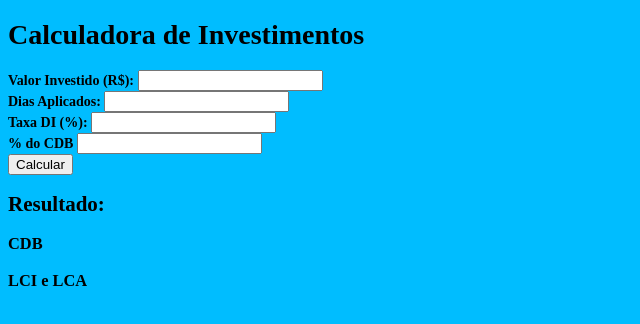
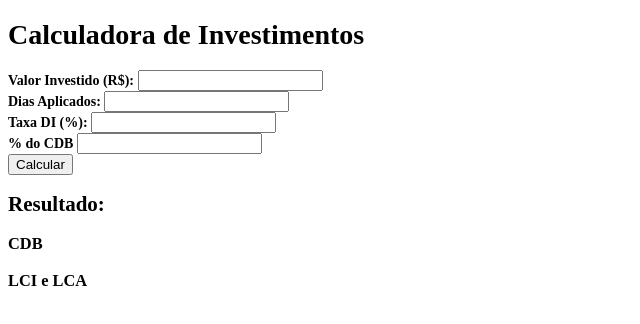
Before and after one commit to GitConfia-DesOrg/RendaFixa, a website: page index.html in a window 1280 px wide. Shown: the whole page, without its empty margins (0-640 px from the left). Drawn offline with Linux system fonts and the light colour scheme.

Commit message:
correção

```diff
--- a/package.json
+++ b/package.json
@@ -16,5 +16,8 @@
   "bugs": {
     "url": "https://github.com/GitConfia-DesOrg/RendaFixa/issues"
   },
-  "homepage": "https://github.com/GitConfia-DesOrg/RendaFixa#readme"
+  "homepage": "https://github.com/GitConfia-DesOrg/RendaFixa#readme",
+  "dependencies": {
+    "yarn": "^1.22.22"
+  }
 }
--- a/scss/_style.scss
+++ b/scss/_style.scss
@@ -9,11 +9,7 @@
 // @import "./components/footer";
 
 body{
-<<<<<<< HEAD
-    background-color: $blue;
+    background-color: $white;
     font-size: $fs-14;
     font-weight: $fw-6;
-=======
-    background-color: $white;
->>>>>>> 2ddb135d88df5e3b6c84038569baec23ada316d4
 }
```
Also changed, not shown: index.html (+0 -12 lines), css/style.css, 2 other files.
